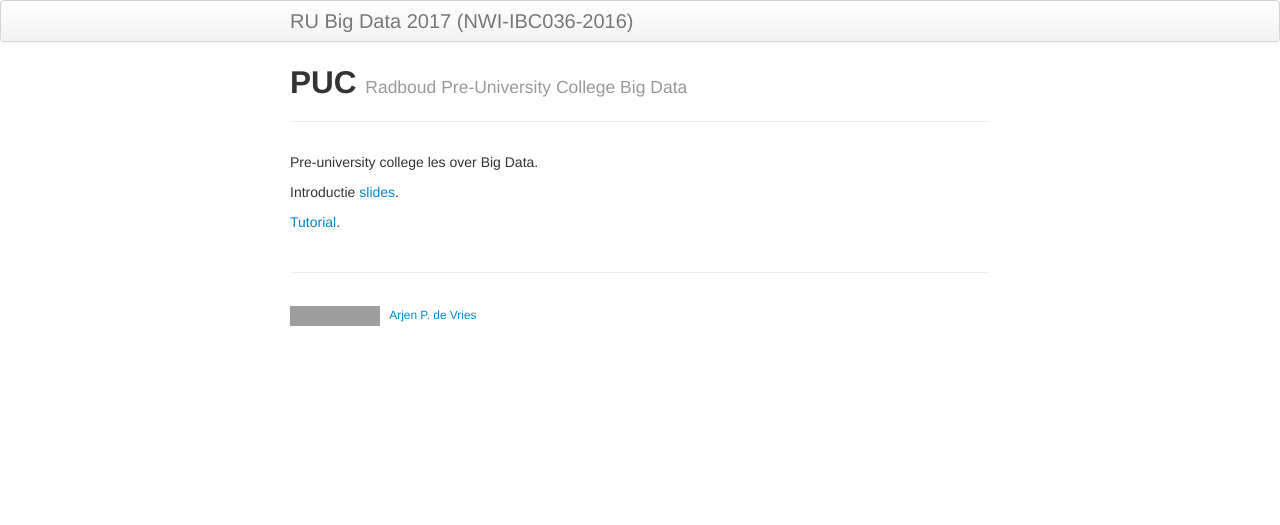
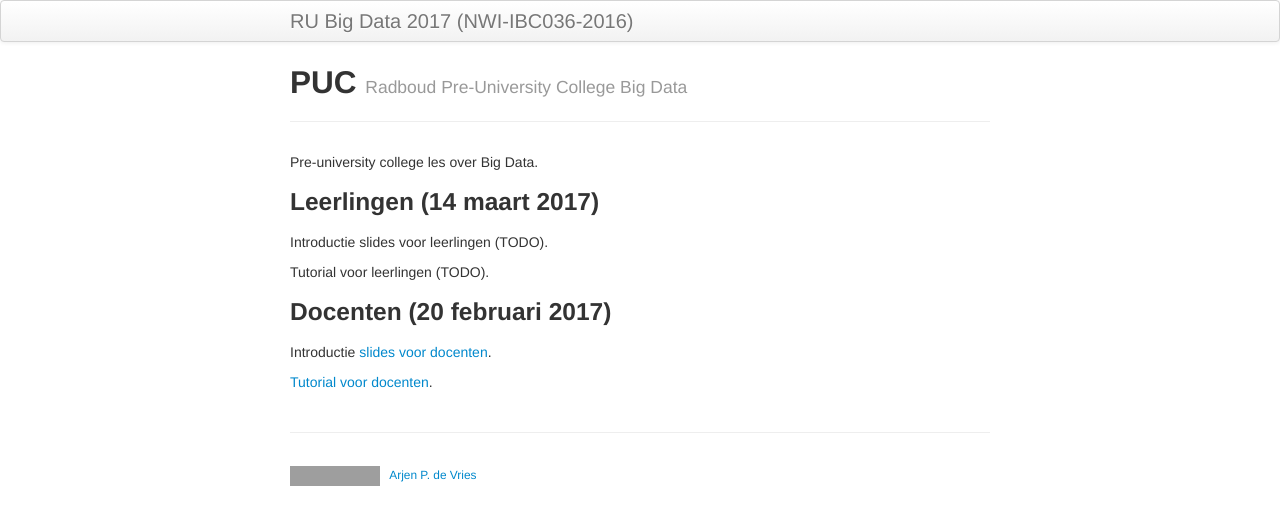
Before and after one commit to Thelukepet/course, a Jekyll site: the page built from puc/index.md, in a window 1280 px wide. Shown: the top 525 px of the page. Built offline with Jekyll 4.4.1, drawn with Linux system fonts in a browser that asks for light colours; grey boxes are pictures that could not be loaded.

Commit message:
Betere cover page

```diff
--- a/puc/index.md
+++ b/puc/index.md
@@ -7,6 +7,14 @@
 
 Pre-university college les over Big Data.
 
-Introductie [slides](https://www.slideshare.net/arjenpdevries/puc-masterclass-big-data).
+### Leerlingen (14 maart 2017)
 
-[Tutorial](tutorial.html).
+Introductie slides voor leerlingen (TODO).
+
+Tutorial voor leerlingen (TODO).
+
+### Docenten (20 februari 2017)
+
+Introductie [slides voor docenten](https://www.slideshare.net/arjenpdevries/puc-masterclass-big-data).
+
+[Tutorial voor docenten](tutorial.html).
```
